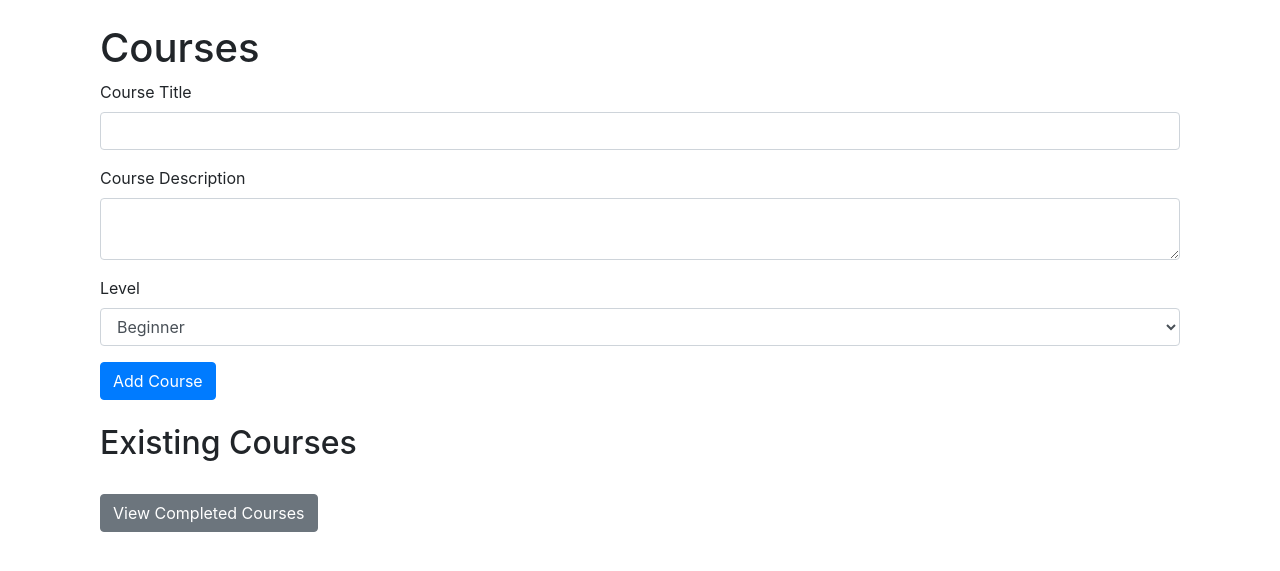
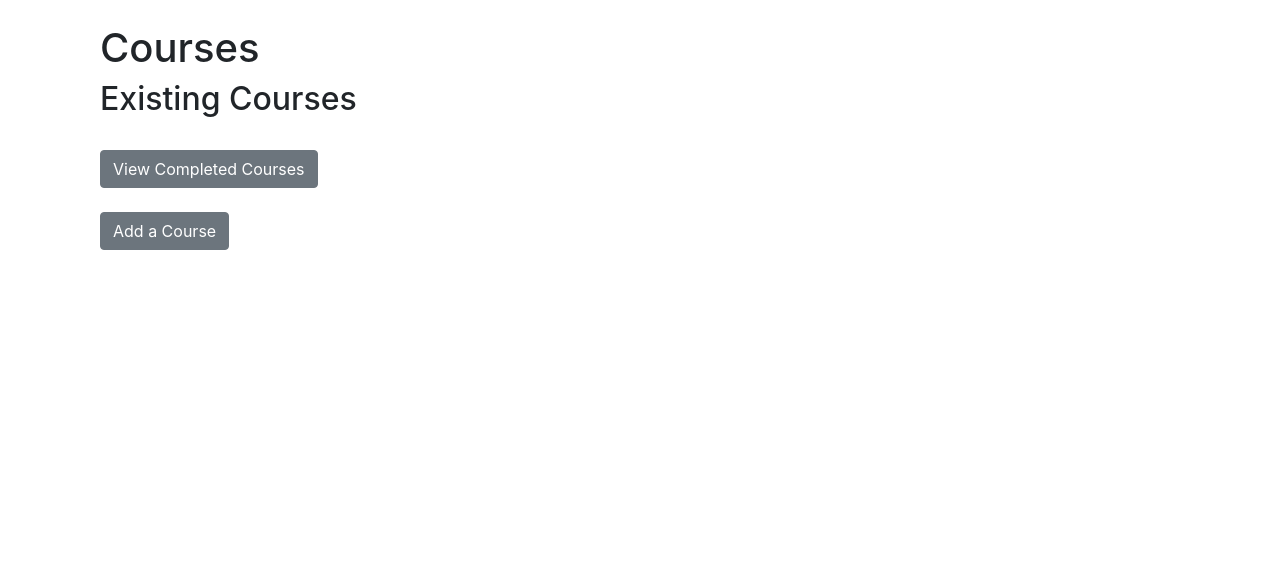
Before and after one commit to timalsinab/E-Learn, a Flask app: page /courses in a window 1280 px wide. Shown: the part 56-627 px from the top of the page. Run offline with Flask 3, Linux system fonts and the light colour scheme; some libraries are stand-ins or nearby versions.

Commit message:
Changed the courses endpoint as well as templates

```diff
--- a/app.py
+++ b/app.py
@@ -279,7 +279,7 @@ def generate_course():
                 db.session.commit()
 
         flash('Course generated and saved successfully!', 'success')
-        return redirect(url_for('generate_course'))
+        return redirect(url_for('manage_courses'))
 
     return render_template('generate_course.html')
 
--- a/models.py
+++ b/models.py
@@ -29,6 +29,7 @@ class Course(db.Model):
     modules = db.relationship('Module', backref='course', lazy=True, cascade="all, delete-orphan")
     enrolled = db.Column(db.Boolean, default=False)
     completed = db.Column(db.Boolean, default=False)  # Tracking course completion
+    completed_at = db.Column(db.DateTime, nullable=True)  # For tracking date of course completion
     def __repr__(self):
         return f"Course('{self.title}', '{self.description}')"
 
--- a/templates/courses.html
+++ b/templates/courses.html
@@ -4,7 +4,7 @@
 {% block content %}
 <div class="container mt-4">
     <h1>Courses</h1>
-    <form method="POST" action="{{ url_for('manage_courses') }}" class="mb-4">
+    <!--<form method="POST" action="{{ url_for('manage_courses') }}" class="mb-4">
         <div class="form-group">
             <label for="title">Course Title</label>
             <input type="text" id="title" name="title" class="form-control" required>
@@ -22,7 +22,7 @@
             </select>
         </div>
         <button type="submit" class="btn btn-primary">Add Course</button>
-    </form>
+    </form>-->
 
     <h2>Existing Courses</h2>
     <div class="list-group">
@@ -46,5 +46,7 @@
     </div>
 
     <a href="{{ url_for('completed_courses') }}" class="btn btn-secondary mt-4">View Completed Courses</a>
+    <br>
+    <a href="{{ url_for('generate_course') }}" class="btn btn-secondary mt-4">Add a Course</a>
 </div>
 {% endblock %}
```
